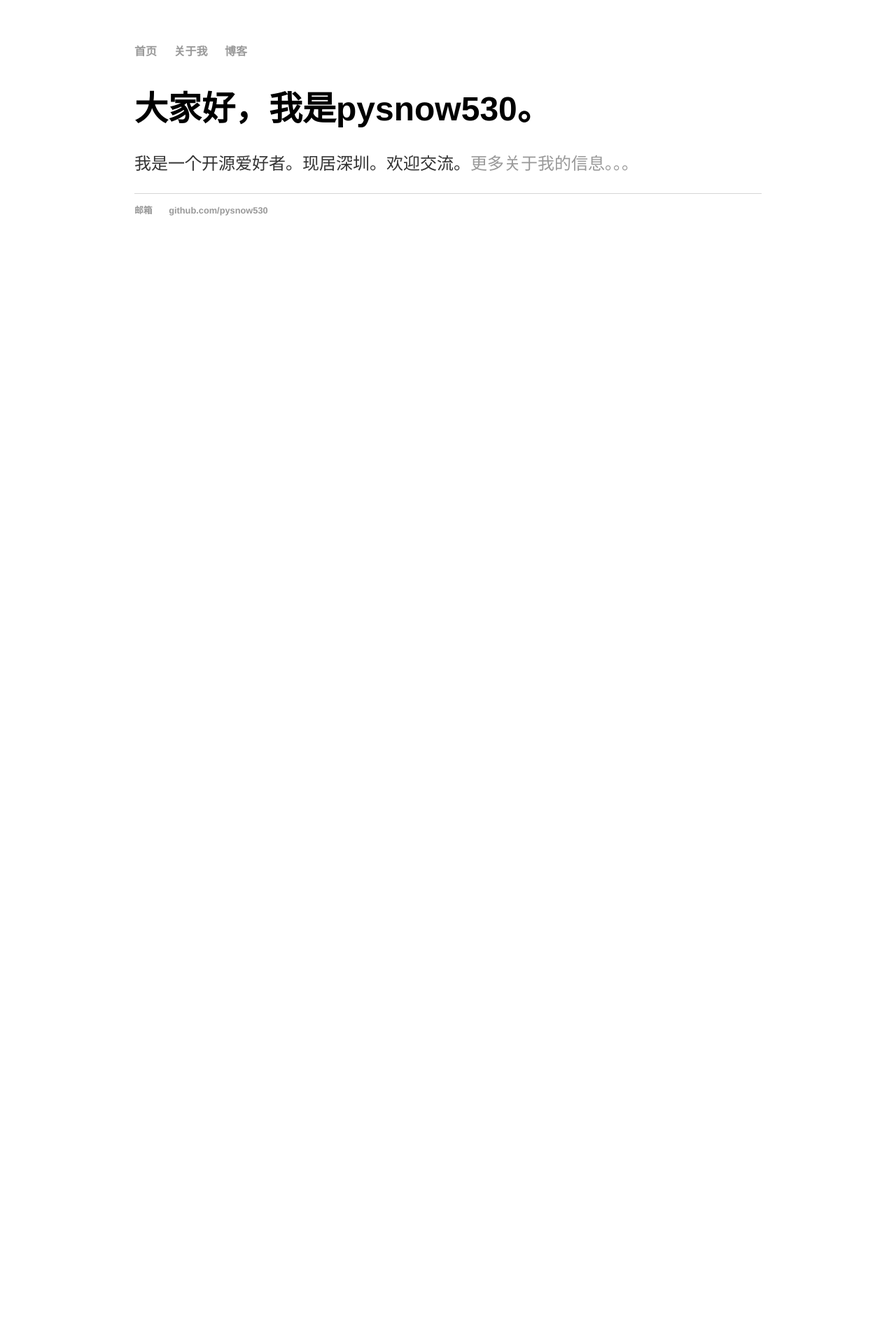
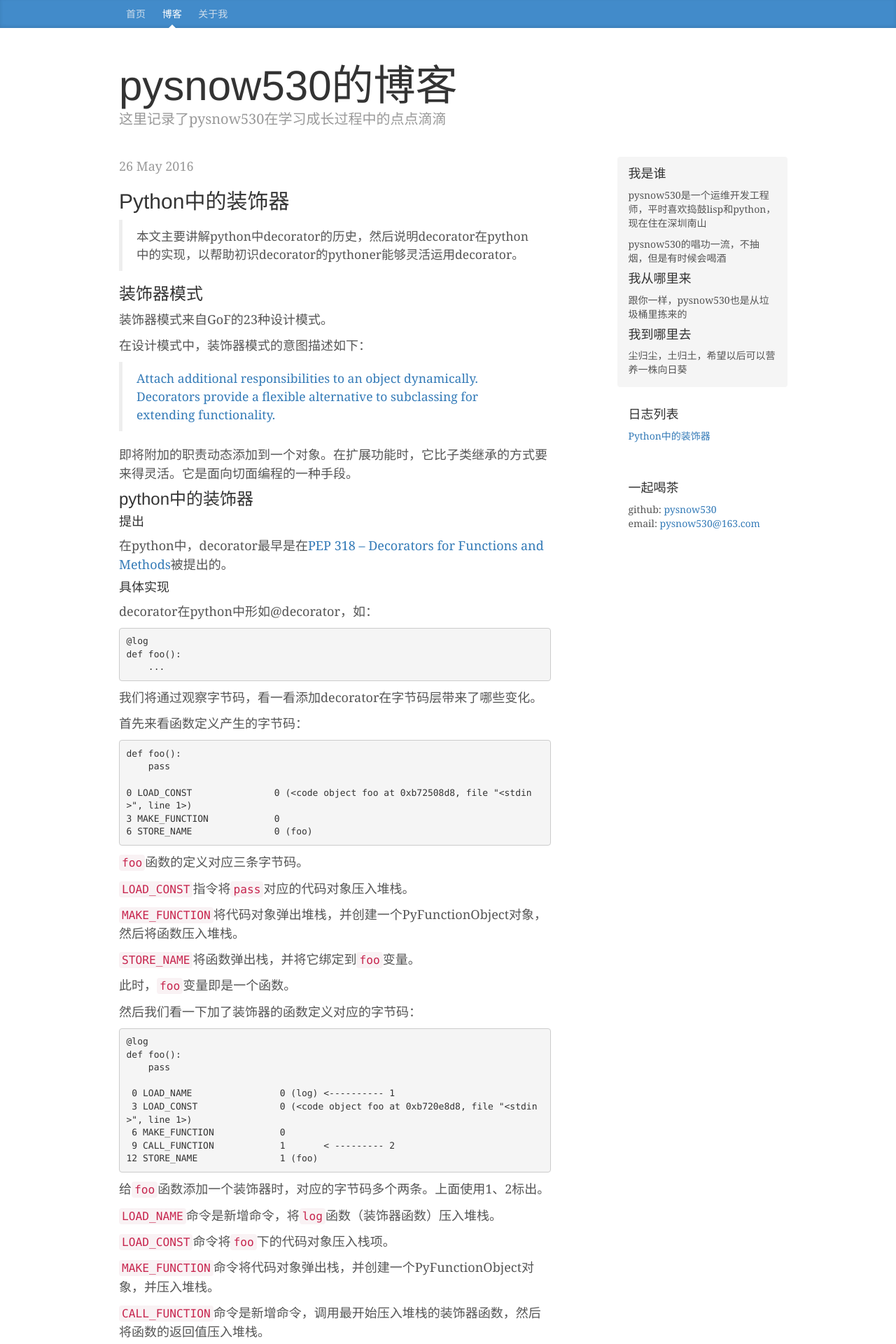
Before and after one commit to pysnow530/pysnow530.github.io, a Jekyll site: the page built from index.html, in a window 1280 px wide. Shown: the top 1920 px of the page at 70% size. Built offline with Jekyll 4.4.1, drawn with Linux system fonts in a browser that asks for light colours; nearby versions of some CDN libraries; before the commit the page ends 900 px from its top, so only the background shows below that; some of the changed text lies outside the part shown.

Commit message:
使用bootstrap的blog模板

```diff
--- a/_config.yml
+++ b/_config.yml
@@ -1,3 +1,3 @@
-name: pysnow530，运维开发工程师
+name: pysnow530的博客
 markdown: kramdown
 permalink: /blog/:year/:month/:day/:title
--- a/_layouts/default.html
+++ b/_layouts/default.html
@@ -1,29 +1,118 @@
 <!DOCTYPE html>
-<html>
+<html lang="zh-CN">
   <head>
+    <meta charset="utf-8">
+    <meta http-equiv="X-UA-Compatible" content="IE=edge">
+    <meta name="viewport" content="width=device-width, initial-scale=1">
+    <!-- 上述3个meta标签*必须*放在最前面，任何其他内容都*必须*跟随其后！ -->
+    <meta name="description" content="">
+    <meta name="author" content="">
+    <link rel="icon" href="/favicon.ico">
+
     <title>{{ page.title }}</title>
-    <!-- link to main stylesheet -->
-    <link rel="stylesheet" type="text/css" href="/css/main.css">
+
+    <!-- Bootstrap core CSS -->
+    <link href="//cdn.bootcss.com/bootstrap/3.3.5/css/bootstrap.min.css" rel="stylesheet">
+
+    <!-- Custom styles for this template -->
+    <link href="/css/blog.css" rel="stylesheet">
+
+    <!-- Just for debugging purposes. Don't actually copy these 2 lines! -->
+    <!--[if lt IE 9]><script src="../../assets/js/ie8-responsive-file-warning.js"></script><![endif]-->
+    <script src="/js/ie-emulation-modes-warning.js"></script>
+
+    <!-- HTML5 shim and Respond.js for IE8 support of HTML5 elements and media queries -->
+    <!--[if lt IE 9]>
+      <script src="//cdn.bootcss.com/html5shiv/3.7.2/html5shiv.min.js"></script>
+      <script src="//cdn.bootcss.com/respond.js/1.4.2/respond.min.js"></script>
+    <![endif]-->
   </head>
+
   <body>
-    <nav>
-      <ul>
-        <li><a href="/">首页</a></li>
-        <li><a href="/about">关于我</a></li>
-        <!-- <li><a href="/cv">CV</a></li> -->
-        <li><a href="/blog">博客</a></li>
-      </ul>
-    </nav>
+
+    <div class="blog-masthead">
+      <div class="container">
+        <nav class="blog-nav">
+          <a class="blog-nav-item" href="#">首页</a>
+          <a class="blog-nav-item active" href="#">博客</a>
+          <a class="blog-nav-item" href="javascript:alert('我就是爱音乐，莫叫我停下来。我就是爱唱歌，呼吸打着节拍。')">关于我</a>
+        </nav>
+      </div>
+    </div>
+
     <div class="container">
 
-      {{ content }}
+      <div class="blog-header">
+        <h1 class="blog-title">{{ page.title }}</h1>
+        <p class="lead blog-description">这里记录了pysnow530在学习成长过程中的点点滴滴</p>
+      </div>
+
+      <div class="row">
+
+        <div class="col-sm-8 blog-main">
+
+          <div class="blog-post">
+            {% for post in site.posts %}
+            <a name="{{ post.id }}"></a>
+            <p class="blog-post-meta">{{ post.date | date_to_string }}</p>
+            {{ post }}
+            {% endfor %}
+          </div>
+
+          <nav>
+            <ul class="pager">
+              <li><a href="#">Previous</a></li>
+              <li><a href="#">Next</a></li>
+            </ul>
+          </nav>
+
+        </div><!-- /.blog-main -->
+
+        <div class="col-sm-3 col-sm-offset-1 blog-sidebar">
+          <div class="sidebar-module sidebar-module-inset">
+            <h4>我是谁</h4>
+            <p>pysnow530是一个运维开发工程师，平时喜欢捣鼓lisp和python，现在住在深圳南山</p>
+            <p>pysnow530的唱功一流，不抽烟，但是有时候会喝酒</p>
+            <h4>我从哪里来</h4>
+            <p>跟你一样，pysnow530也是从垃圾桶里拣来的</p>
+            <h4>我到哪里去</h4>
+            <p>尘归尘，土归土，希望以后可以营养一株向日葵</p>
+          </div>
+          <div class="sidebar-module">
+            <h4>日志列表</h4>
+            <ol class="list-unstyled">
+              {% for post in site.posts %}
+              <a href="#{{post.id}}">{{ post.title }}</a>
+              {% endfor %}
+            </ol>
+          </div>
+          <div class="sidebar-module">
+            <h4>一起喝茶</h4>
+            <ol class="list-unstyled">
+              <li>github: <a href="http://github.com/pysnow530">pysnow530</a></li>
+              <li>email: <a href="mailto:pysnow530@163.com">pysnow530@163.com</a></li>
+            </ol>
+          </div>
+        </div><!-- /.blog-sidebar -->
+
+      </div><!-- /.row -->
 
     </div><!-- /.container -->
-    <footer>
-      <ul>
-        <li><a href="mailto:pysnow530@163.com">邮箱</a></li>
-        <li><a href="https://github.com/pysnow530">github.com/pysnow530</a></li>
-      </ul>
+
+    <footer class="blog-footer">
+      <p>该博客使用 <a href="http://v3.bootcss.com/examples/blog/">bootstrap blog模板</a> 创建。</p>
+      <p>
+        <a href="#">返回顶部</a>
+      </p>
     </footer>
+
+
+    <!-- Bootstrap core JavaScript
+    ================================================== -->
+    <!-- Placed at the end of the document so the pages load faster -->
+    <script src="//cdn.bootcss.com/jquery/1.11.3/jquery.min.js"></script>
+    <script src="//cdn.bootcss.com/bootstrap/3.3.5/js/bootstrap.min.js"></script>
+    <!-- IE10 viewport hack for Surface/desktop Windows 8 bug -->
+    <script src="/js/ie10-viewport-bug-workaround.js"></script>
   </body>
 </html>
--- a/_posts/2016-05-26-python-decorator.md
+++ b/_posts/2016-05-26-python中的装饰器.md
@@ -1,4 +1,4 @@
-## python装饰器前世今生
+## Python中的装饰器
 
 > 本文主要讲解python中decorator的历史，然后说明decorator在python中的实现，以帮助初识decorator的pythoner能够灵活运用decorator。
 
--- /dev/null
+++ b/css/blog.css
@@ -0,0 +1,166 @@
+/*
+ * Globals
+ */
+
+body {
+  font-family: Georgia, "Times New Roman", Times, serif;
+  color: #555;
+}
+
+h1, .h1,
+h2, .h2,
+h3, .h3,
+h4, .h4,
+h5, .h5,
+h6, .h6 {
+  margin-top: 0;
+  font-family: "Helvetica Neue", Helvetica, Arial, sans-serif;
+  font-weight: normal;
+  color: #333;
+}
+
+
+/*
+ * Override Bootstrap's default container.
+ */
+
+@media (min-width: 1200px) {
+  .container {
+    width: 970px;
+  }
+}
+
+
+/*
+ * Masthead for nav
+ */
+
+.blog-masthead {
+  background-color: #428bca;
+  -webkit-box-shadow: inset 0 -2px 5px rgba(0,0,0,.1);
+          box-shadow: inset 0 -2px 5px rgba(0,0,0,.1);
+}
+
+/* Nav links */
+.blog-nav-item {
+  position: relative;
+  display: inline-block;
+  padding: 10px;
+  font-weight: 500;
+  color: #cdddeb;
+}
+.blog-nav-item:hover,
+.blog-nav-item:focus {
+  color: #fff;
+  text-decoration: none;
+}
+
+/* Active state gets a caret at the bottom */
+.blog-nav .active {
+  color: #fff;
+}
+.blog-nav .active:after {
+  position: absolute;
+  bottom: 0;
+  left: 50%;
+  width: 0;
+  height: 0;
+  margin-left: -5px;
+  vertical-align: middle;
+  content: " ";
+  border-right: 5px solid transparent;
+  border-bottom: 5px solid;
+  border-left: 5px solid transparent;
+}
+
+
+/*
+ * Blog name and description
+ */
+
+.blog-header {
+  padding-top: 20px;
+  padding-bottom: 20px;
+}
+.blog-title {
+  margin-top: 30px;
+  margin-bottom: 0;
+  font-size: 60px;
+  font-weight: normal;
+}
+.blog-description {
+  font-size: 20px;
+  color: #999;
+}
+
+
+/*
+ * Main column and sidebar layout
+ */
+
+.blog-main {
+  font-size: 18px;
+  line-height: 1.5;
+}
+
+/* Sidebar modules for boxing content */
+.sidebar-module {
+  padding: 15px;
+  margin: 0 -15px 15px;
+}
+.sidebar-module-inset {
+  padding: 15px;
+  background-color: #f5f5f5;
+  border-radius: 4px;
+}
+.sidebar-module-inset p:last-child,
+.sidebar-module-inset ul:last-child,
+.sidebar-module-inset ol:last-child {
+  margin-bottom: 0;
+}
+
+
+/* Pagination */
+.pager {
+  margin-bottom: 60px;
+  text-align: left;
+}
+.pager > li > a {
+  width: 140px;
+  padding: 10px 20px;
+  text-align: center;
+  border-radius: 30px;
+}
+
+
+/*
+ * Blog posts
+ */
+
+.blog-post {
+  margin-bottom: 60px;
+}
+.blog-post-title {
+  margin-bottom: 5px;
+  font-size: 40px;
+}
+.blog-post-meta {
+  margin-bottom: 20px;
+  color: #999;
+}
+
+
+/*
+ * Footer
+ */
+
+.blog-footer {
+  padding: 40px 0;
+  color: #999;
+  text-align: center;
+  background-color: #f9f9f9;
+  border-top: 1px solid #e5e5e5;
+}
+.blog-footer p:last-child {
+  margin-bottom: 0;
+}
--- a/css/main.css
+++ /dev/null
@@ -1,43 +0,0 @@
-body {
-    margin: 60px auto;
-    width: 70%;
-}
-nav ul, footer ul {
-    font-family:'Helvetica', 'Arial', 'Sans-Serif';
-    padding: 0px;
-    list-style: none;
-    font-weight: bold;
-}
-nav ul li, footer ul li {
-    display: inline;
-    margin-right: 20px;
-}
-a {
-    text-decoration: none;
-    color: #999;
-}
-a:hover {
-    text-decoration: underline;
-}
-h1 {
-    font-size: 3em;
-    font-family:'Helvetica', 'Arial', 'Sans-Serif';
-}
-p {
-    font-size: 1.5em;
-    line-height: 1.4em;
-    color: #333;
-}
-footer {
-    border-top: 1px solid #d5d5d5;
-    font-size: .8em;
-}
-
-ul.posts {
-    margin: 20px auto 40px;
-    font-size: 1.5em;
-}
-
-ul.posts li {
-    list-style: none;
-}
--- a/index.html
+++ b/index.html
@@ -1,8 +1,4 @@
 ---
 layout: default
-title: pysnow530，运维开发工程师
+title: pysnow530的博客
 ---
-<div class="blurb">
-  <h1>大家好，我是pysnow530。</h1>
-  <p>我是一个开源爱好者。现居深圳。欢迎交流。<a href="/about/">更多关于我的信息。。。</a></p>
-</div><!-- /.blurb -->
--- /dev/null
+++ b/js/ie-emulation-modes-warning.js
@@ -0,0 +1,51 @@
+// NOTICE!! DO NOT USE ANY OF THIS JAVASCRIPT
+// IT'S JUST JUNK FOR OUR DOCS!
+// ++++++++++++++++++++++++++++++++++++++++++
+/*!
+ * Copyright 2014-2015 Twitter, Inc.
+ *
+ * Licensed under the Creative Commons Attribution 3.0 Unported License. For
+ * details, see https://creativecommons.org/licenses/by/3.0/.
+ */
+// Intended to prevent false-positive bug reports about Bootstrap not working properly in old versions of IE due to folks testing using IE's unreliable emulation modes.
+(function () {
+  'use strict';
+
+  function emulatedIEMajorVersion() {
+    var groups = /MSIE ([0-9.]+)/.exec(window.navigator.userAgent)
+    if (groups === null) {
+      return null
+    }
+    var ieVersionNum = parseInt(groups[1], 10)
+    var ieMajorVersion = Math.floor(ieVersionNum)
+    return ieMajorVersion
+  }
+
+  function actualNonEmulatedIEMajorVersion() {
+    // Detects the actual version of IE in use, even if it's in an older-IE emulation mode.
+    // IE JavaScript conditional compilation docs: https://msdn.microsoft.com/library/121hztk3%28v=vs.94%29.aspx
+    // @cc_on docs: https://msdn.microsoft.com/library/8ka90k2e%28v=vs.94%29.aspx
+    var jscriptVersion = new Function('/*@cc_on return @_jscript_version; @*/')() // jshint ignore:line
+    if (jscriptVersion === undefined) {
+      return 11 // IE11+ not in emulation mode
+    }
+    if (jscriptVersion < 9) {
+      return 8 // IE8 (or lower; haven't tested on IE<8)
+    }
+    return jscriptVersion // IE9 or IE10 in any mode, or IE11 in non-IE11 mode
+  }
+
+  var ua = window.navigator.userAgent
+  if (ua.indexOf('Opera') > -1 || ua.indexOf('Presto') > -1) {
+    return // Opera, which might pretend to be IE
+  }
+  var emulated = emulatedIEMajorVersion()
+  if (emulated === null) {
+    return // Not IE
+  }
+  var nonEmulated = actualNonEmulatedIEMajorVersion()
+
+  if (emulated !== nonEmulated) {
+    window.alert('WARNING: You appear to be using IE' + nonEmulated + ' in IE' + emulated + ' emulation mode.\nIE emulation modes can behave significantly differently from ACTUAL older versions of IE.\nPLEASE DON\'T FILE BOOTSTRAP BUGS based on testing in IE emulation modes!')
+  }
+})();
--- /dev/null
+++ b/js/ie10-viewport-bug-workaround.js
@@ -0,0 +1,23 @@
+/*!
+ * IE10 viewport hack for Surface/desktop Windows 8 bug
+ * Copyright 2014-2015 Twitter, Inc.
+ * Licensed under MIT (https://github.com/twbs/bootstrap/blob/master/LICENSE)
+ */
+
+// See the Getting Started docs for more information:
+// http://getbootstrap.com/getting-started/#support-ie10-width
+
+(function () {
+  'use strict';
+
+  if (navigator.userAgent.match(/IEMobile\/10\.0/)) {
+    var msViewportStyle = document.createElement('style')
+    msViewportStyle.appendChild(
+      document.createTextNode(
+        '@-ms-viewport{width:auto!important}'
+      )
+    )
+    document.querySelector('head').appendChild(msViewportStyle)
+  }
+
+})();
```
Also changed, not shown: _layouts/post.html (deleted, +0 -9 lines), favicon.ico (added).
